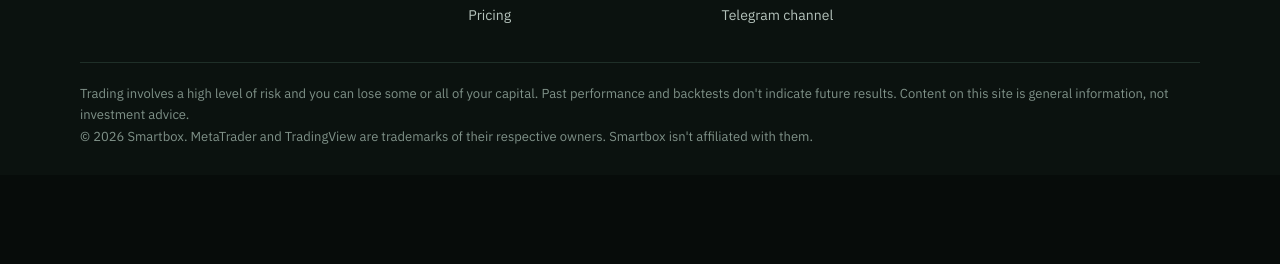
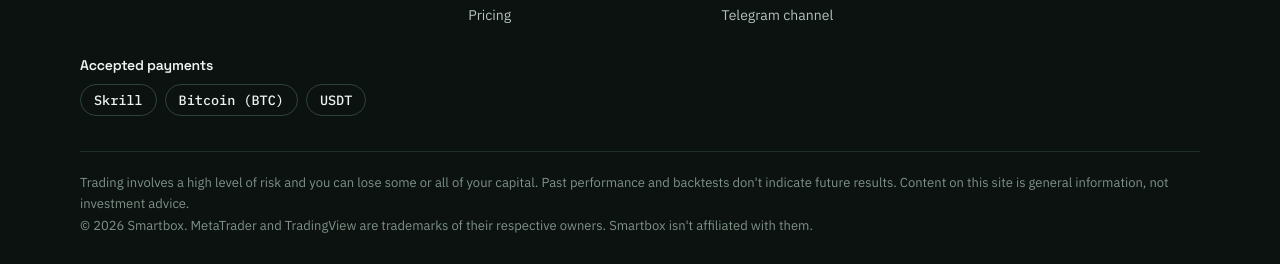
Before and after one commit to ahmedfezzaii-arch/smartbox, a plain HTML site: page legal.html in a window 1280 px wide. Shown: the part 1776-2040 px from the top of the page. Before the commit the page ends 1951 px from the top, so only its background shows below. Drawn offline with Linux system fonts and the light colour scheme.

Commit message:
Show accepted payment methods in footer

```diff
--- a/legal.html
+++ b/legal.html
@@ -82,6 +82,7 @@
       <div><h3>Official channels</h3><ul><li><a href="https://www.mql5.com/en/users/smartbox" target="_blank" rel="noopener">MQL5 profile</a></li><li><a href="https://www.mql5.com/en/users/smartbox/seller" target="_blank" rel="noopener">MQL5 products</a></li><li><a href="https://www.mql5.com/en/channels/smarttradingai" target="_blank" rel="noopener">MQL5 channel</a></li><li><a href="https://t.me/SmartTrading_IA" target="_blank" rel="noopener">Telegram channel</a></li></ul></div>
       <div><h3>Legal</h3><ul><li><a href="legal.html#risk">Risk disclosure</a></li><li><a href="legal.html#terms">Service terms</a></li><li><a href="legal.html#privacy">Privacy</a></li></ul></div>
     </div>
+    <div style="margin-top:24px"><h3>Accepted payments</h3><ul class="pay-list"><li>Skrill</li><li>Bitcoin (BTC)</li><li>USDT</li></ul></div>
     <p class="footer-risk">Trading involves a high level of risk and you can lose some or all of your capital. Past performance and backtests don't indicate future results. Content on this site is general information, not investment advice.<br>© <span data-year>2026</span> Smartbox. MetaTrader and TradingView are trademarks of their respective owners. Smartbox isn't affiliated with them.</p>
   </div>
 </footer>
```
